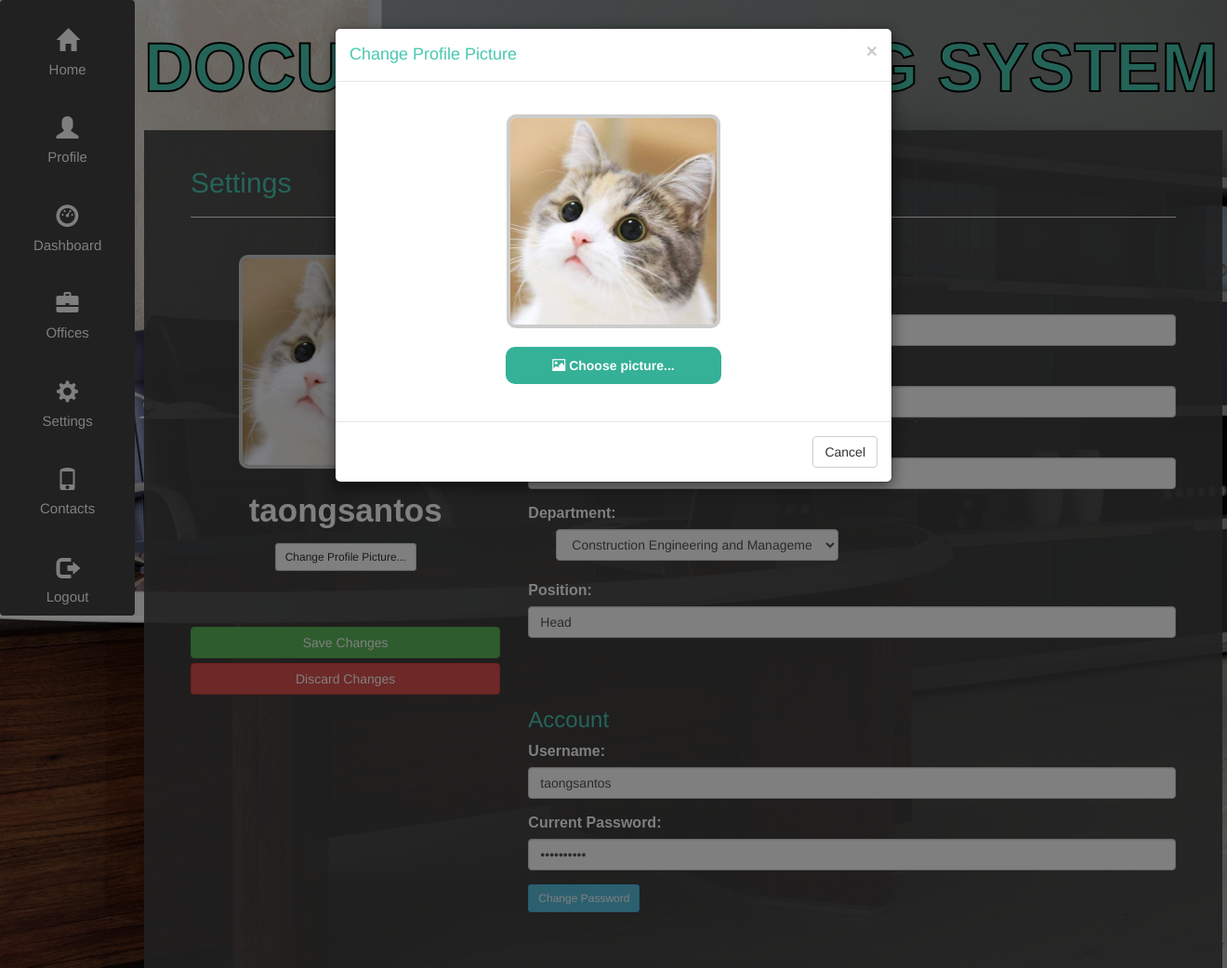
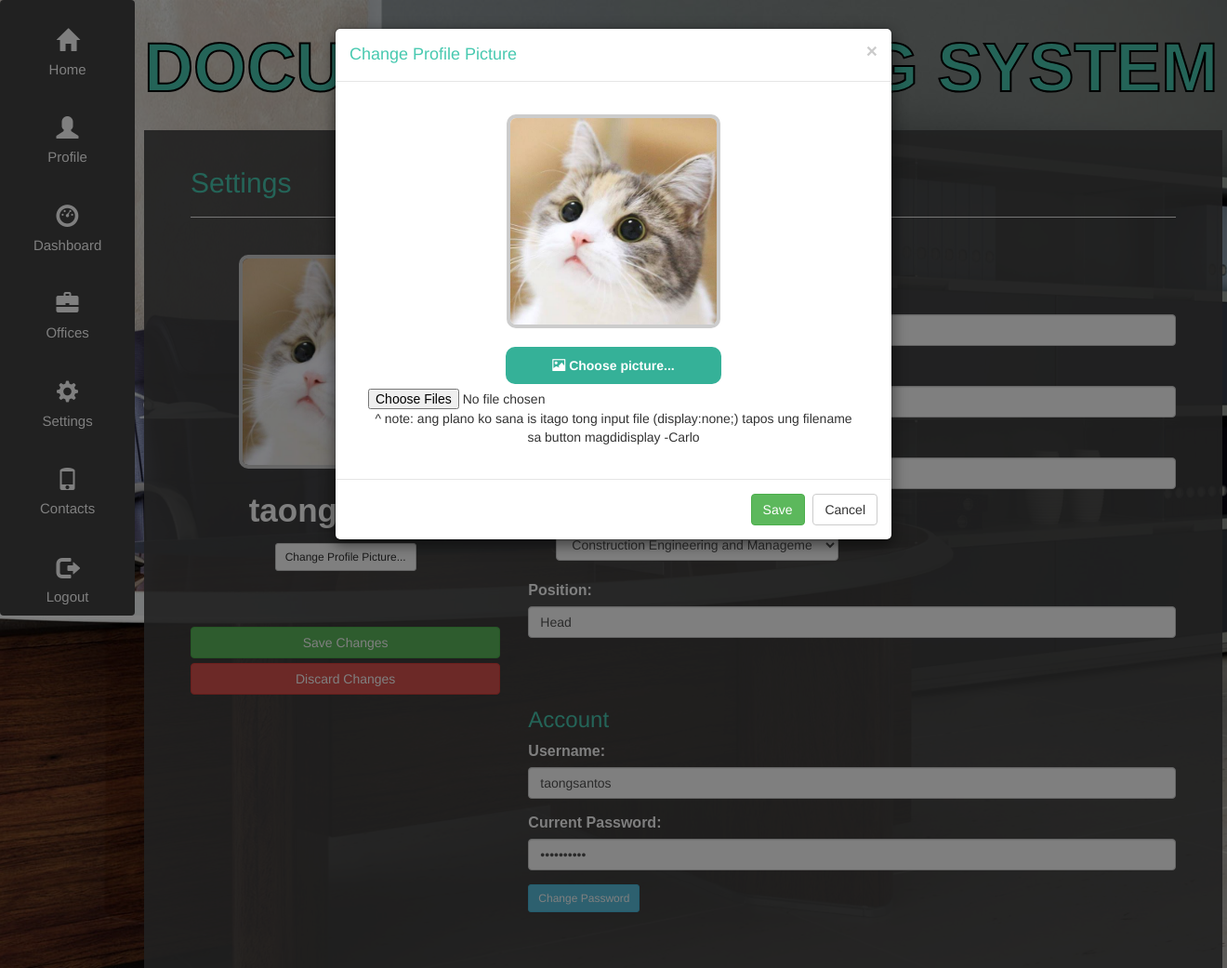
Before and after one commit to geisher09/Document-Tracking-System, a CodeIgniter app: page /database/Home/edit in a window 1320 px wide, after a click on "Change Profile Picture...". Shown: the whole page at 93% size. Run offline with CodeIgniter, Linux system fonts and the light colour scheme; data comes from the database, SQL or seed files in the repository; some libraries are stand-ins or nearby versions.

Commit message:
changes on account settings

```diff
--- a/application/views/accountsettings.php
+++ b/application/views/accountsettings.php
@@ -1,7 +1,6 @@
 <div class="container">
 	<div class="container red" >
-	<!--- dummy data!!
-	(sinubukan kong maglagay ng info galing sa db pero di ako nagtagumpay... ewan ko ba tsk tsk -Carlo T_T)-->
+	<!--- dummy data!! -->
 	<?php
 	$lname="Santos";
 	$fname="Josefina";
@@ -119,13 +118,16 @@
 						<span id="phototitle">Choose picture...</span>
 					  </label>
 					  <input type="file" name="photo" id="file" multiple="true"/>
-				  </form>
+					  <p>^ note: ang plano ko sana is itago tong input file (display:none;) tapos ung filename sa button magdidisplay -Carlo</p>
+
 			  </div>
 
 
 			</div>
 			<div class="modal-footer">
+			  <button type="button" class="btn btn-success" data-dismiss="modal">Save</button>
 			  <button type="button" class="btn btn-default" data-dismiss="modal">Cancel</button>
+			  </form>
 			</div>
 		  </div>
 
--- a/assets/css/modi.css
+++ b/assets/css/modi.css
@@ -395,7 +395,7 @@ h1, h2, h3, h4, h5, h6 { color:#48C9B0; }
 	background-color:#298976;
 	cursor:pointer;
  }
-#file{ display:none; }
+#file{ /* display:none; */ }
 /* end of 'Settings' */
 
 /* 'Sign Up' section */
```
